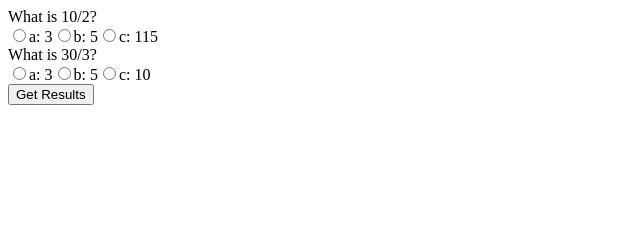
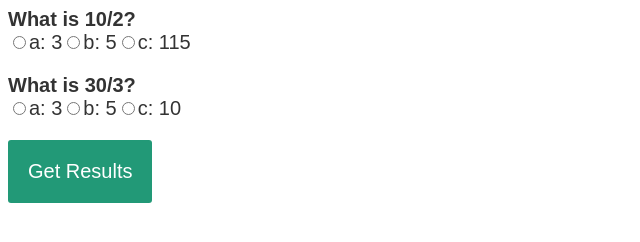
Before and after one commit to jhawlc/jhawlc.github.io, a plain HTML site: page index.html in a window 1280 px wide. Shown: the whole page, without its empty margins (0-640 px from the left). Drawn offline with Linux system fonts and the light colour scheme.

Commit message:
Update index.html

```diff
--- a/index.html
+++ b/index.html
@@ -1,3 +1,6 @@
+ <title>Quiz</title>
+    <link rel="stylesheet" href="style.css">
+
 <div id="quiz"></div>
 <button id="submit">Get Results</button>
 <div id="results"></div>
```
